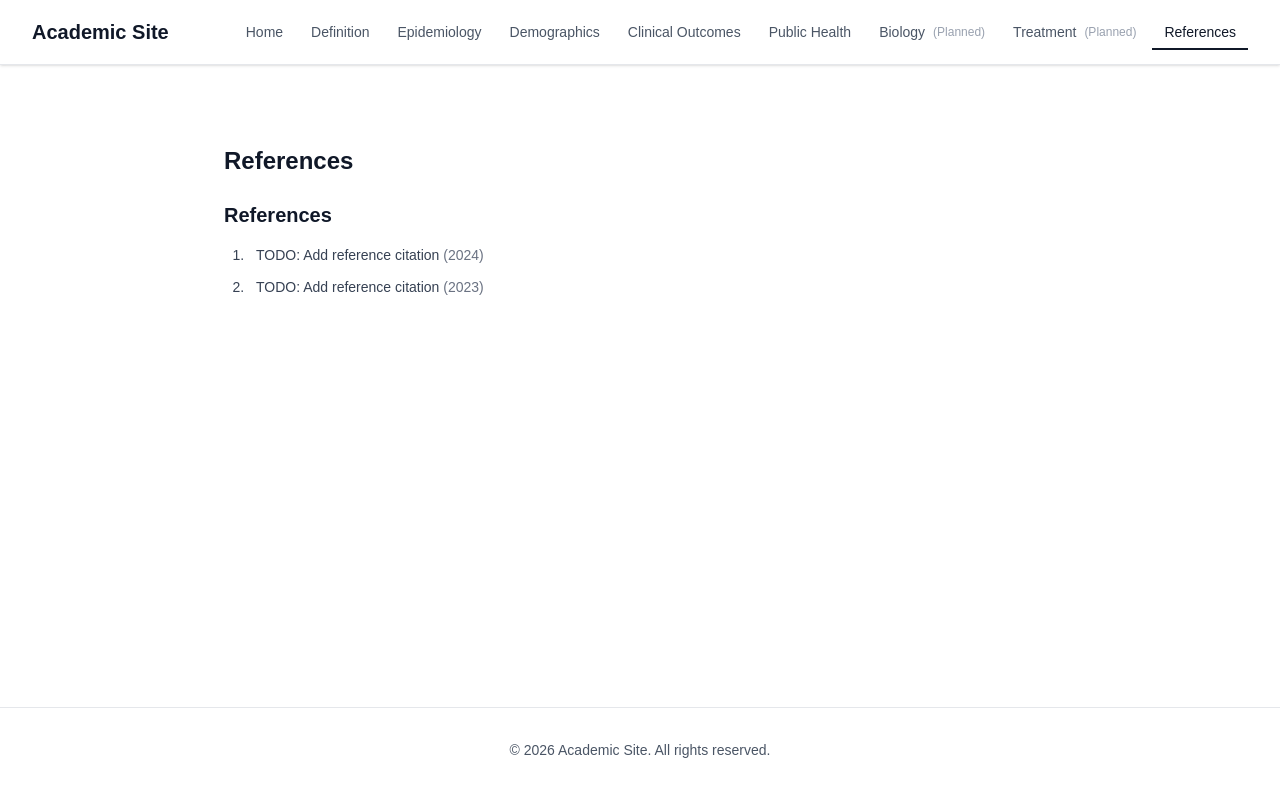
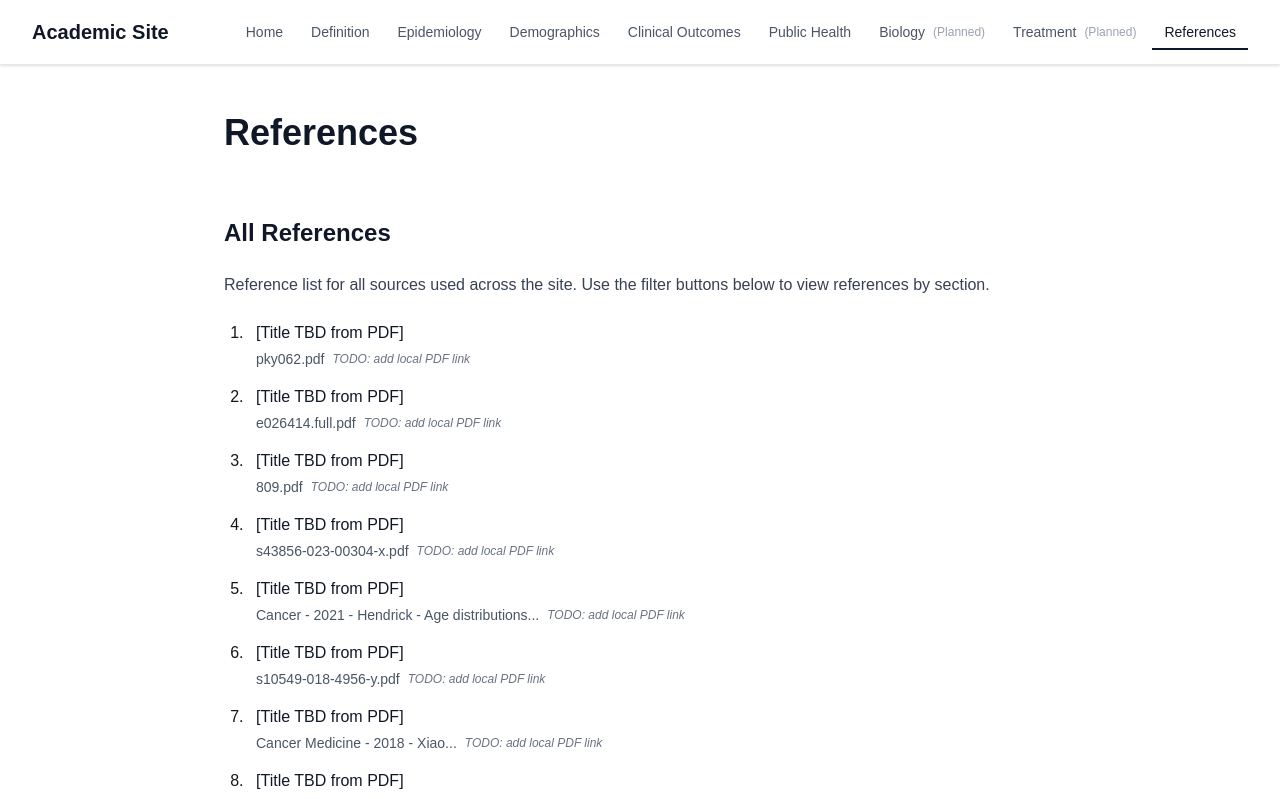
Before and after one commit to Gerald450/metastatic_breast_cancer_research_site, a Next.js app: page /references in a window 1280 px wide. Shown: the top 799 px of the page. Built offline with nearby package versions, Linux system fonts and the light colour scheme.

Commit message:
add references.ts to link pdfs to site

```diff
--- a/app/references/page.tsx
+++ b/app/references/page.tsx
@@ -1,27 +1,21 @@
 import Section from '@/components/Section';
 import ReferenceList from '@/components/ReferenceList';
+import { references } from '@/lib/references';
 
 export default function ReferencesPage() {
-  // TODO: Replace with actual references
-  const references = [
-    {
-      id: '1',
-      citation: 'TODO: Add reference citation',
-      year: 2024,
-    },
-    {
-      id: '2',
-      citation: 'TODO: Add reference citation',
-      year: 2023,
-    },
-  ];
-
   return (
     <div className="py-12">
-      <Section title="References">
+      <div className="mx-auto max-w-4xl px-4 sm:px-6 lg:px-8">
+        <h1 className="mb-8 text-4xl font-bold text-gray-900 dark:text-white">
+          References
+        </h1>
+      </div>
+
+      <Section title="All References">
         <div className="space-y-6">
           <p className="text-gray-700 dark:text-gray-300">
-            {/* TODO: Add references page introduction */}
+            Reference list for all sources used across the site. Use the filter
+            buttons below to view references by section.
           </p>
           <ReferenceList references={references} />
         </div>
--- a/components/ReferenceList.tsx
+++ b/components/ReferenceList.tsx
@@ -1,27 +1,146 @@
-interface Reference {
-  id: string;
-  citation: string;
-  year?: number;
-}
+'use client';
+
+import { useState } from 'react';
+import type { Reference } from '@/lib/references';
 
 interface ReferenceListProps {
   references: Reference[];
+  filterBy?: string; // usedFor tag to filter by
 }
 
-export default function ReferenceList({ references }: ReferenceListProps) {
+export default function ReferenceList({
+  references,
+  filterBy,
+}: ReferenceListProps) {
+  const [selectedFilter, setSelectedFilter] = useState<string | undefined>(
+    filterBy
+  );
+
+  // Get all unique usedFor tags
+  const allTags = Array.from(
+    new Set(references.flatMap((ref) => ref.usedFor))
+  ).sort();
+
+  // Filter references if a tag is selected
+  const filteredReferences =
+    selectedFilter && selectedFilter !== 'all'
+      ? references.filter((ref) => ref.usedFor.includes(selectedFilter))
+      : references;
+
   return (
     <div className="space-y-4">
-      <h3 className="text-xl font-semibold text-gray-900 dark:text-white">
-        References
-      </h3>
-      <ol className="list-decimal space-y-3 pl-6 text-sm text-gray-700 dark:text-gray-300">
-        {references.map((ref) => (
-          <li key={ref.id} className="pl-2">
-            {ref.citation}
-            {ref.year && <span className="text-gray-500"> ({ref.year})</span>}
-          </li>
-        ))}
-      </ol>
+      {allTags.length > 0 && (
+        <div className="flex flex-wrap gap-2">
+          <button
+            onClick={() => setSelectedFilter('all')}
+            className={`rounded-md px-3 py-1.5 text-sm font-medium transition-colors ${
+              (!selectedFilter || selectedFilter === 'all')
+                ? 'bg-gray-900 text-white dark:bg-gray-100 dark:text-gray-900'
+                : 'bg-gray-100 text-gray-700 hover:bg-gray-200 dark:bg-gray-800 dark:text-gray-300 dark:hover:bg-gray-700'
+            }`}
+          >
+            All
+          </button>
+          {allTags.map((tag) => (
+            <button
+              key={tag}
+              onClick={() => setSelectedFilter(tag)}
+              className={`rounded-md px-3 py-1.5 text-sm font-medium transition-colors ${
+                selectedFilter === tag
+                  ? 'bg-gray-900 text-white dark:bg-gray-100 dark:text-gray-900'
+                  : 'bg-gray-100 text-gray-700 hover:bg-gray-200 dark:bg-gray-800 dark:text-gray-300 dark:hover:bg-gray-700'
+              }`}
+            >
+              {tag}
+            </button>
+          ))}
+        </div>
+      )}
+
+      <div className="space-y-4">
+        {filteredReferences.length === 0 ? (
+          <p className="text-gray-500 dark:text-gray-400">
+            No references found for the selected filter.
+          </p>
+        ) : (
+          <ol className="list-decimal space-y-4 pl-6">
+            {filteredReferences.map((ref) => (
+              <li key={ref.id} className="pl-2">
+                <div className="space-y-1">
+                  <div>
+                    <span className="font-medium text-gray-900 dark:text-white">
+                      {ref.title}
+                    </span>
+                    {ref.authors && (
+                      <span className="text-gray-700 dark:text-gray-300">
+                        {' '}
+                        — {ref.authors}
+                      </span>
+                    )}
+                    {ref.year && (
+                      <span className="text-gray-600 dark:text-gray-400">
+                        {' '}
+                        ({ref.year})
+                      </span>
+                    )}
+                    {ref.journal && (
+                      <span className="text-gray-600 dark:text-gray-400">
+                        . {ref.journal}
+                      </span>
+                    )}
+                  </div>
+                  <div className="text-sm">
+                    {ref.localUrl ? (
+                      <a
+                        href={ref.localUrl}
+                        target="_blank"
+                        rel="noopener noreferrer"
+                        className="text-blue-600 hover:text-blue-800 dark:text-blue-400 dark:hover:text-blue-300 underline"
+                      >
+                        {ref.filename}
+                      </a>
+                    ) : (
+                      <div className="flex items-center gap-2">
+                        <span className="text-gray-600 dark:text-gray-400">
+                          {ref.filename}
+                        </span>
+                        <span className="text-xs italic text-gray-500 dark:text-gray-500">
+                          TODO: add local PDF link
+                        </span>
+                      </div>
+                    )}
+                  </div>
+                  {ref.usedFor.length > 0 && (
+                    <div className="flex flex-wrap gap-1.5 pt-1">
+                      {ref.usedFor.map((tag) => (
+                        <span
+                          key={tag}
+                          className="inline-flex items-center rounded bg-gray-100 px-2 py-0.5 text-xs font-medium text-gray-700 dark:bg-gray-800 dark:text-gray-300"
+                        >
+                          {tag}
+                        </span>
+                      ))}
+                    </div>
+                  )}
+                  {ref.highlightNotes && ref.highlightNotes.length > 0 && (
+                    <div className="mt-2 space-y-1 text-xs text-gray-600 dark:text-gray-400">
+                      {ref.highlightNotes.map((note, idx) => (
+                        <div key={idx} className="pl-2">
+                          <span className="font-medium">{note.section}</span>
+                          {note.pages && (
+                            <span> (pages {note.pages})</span>
+                          )}
+                          : {note.excerptHint}
+                        </div>
+                      ))}
+                    </div>
+                  )}
+                </div>
+              </li>
+            ))}
+          </ol>
+        )}
+      </div>
     </div>
   );
 }
--- /dev/null
+++ b/lib/references.ts
@@ -0,0 +1,105 @@
+export type Reference = {
+  id: string;
+  title: string;
+  authors?: string;
+  year?: string;
+  journal?: string;
+  filename: string; // exact uploaded filename
+  localUrl?: string; // e.g., "/pdfs/pky062.pdf"
+  usedFor: string[]; // site sections
+  highlightNotes?: { section: string; pages?: string; excerptHint: string }[];
+};
+
+export const references: Reference[] = [
+  {
+    id: 'ref-001',
+    title: '[Title TBD from PDF]',
+    filename: 'pky062.pdf',
+    usedFor: [],
+    highlightNotes: [],
+  },
+  {
+    id: 'ref-002',
+    title: '[Title TBD from PDF]',
+    filename: 'e026414.full.pdf',
+    usedFor: [],
+    highlightNotes: [],
+  },
+  {
+    id: 'ref-003',
+    title: '[Title TBD from PDF]',
+    filename: '809.pdf',
+    usedFor: [],
+    highlightNotes: [],
+  },
+  {
+    id: 'ref-004',
+    title: '[Title TBD from PDF]',
+    filename: 's43856-023-00304-x.pdf',
+    usedFor: [],
+    highlightNotes: [],
+  },
+  {
+    id: 'ref-005',
+    title: '[Title TBD from PDF]',
+    filename: 'Cancer - 2021 - Hendrick - Age distributions...',
+    usedFor: [],
+    highlightNotes: [],
+  },
+  {
+    id: 'ref-006',
+    title: '[Title TBD from PDF]',
+    filename: 's10549-018-4956-y.pdf',
+    usedFor: [],
+    highlightNotes: [],
+  },
+  {
+    id: 'ref-007',
+    title: '[Title TBD from PDF]',
+    filename: 'Cancer Medicine - 2018 - Xiao...',
+    usedFor: [],
+    highlightNotes: [],
+  },
+  {
+    id: 'ref-008',
+    title: '[Title TBD from PDF]',
+    filename: 's12672-025-02140-y.pdf',
+    usedFor: [],
+    highlightNotes: [],
+  },
+  {
+    id: 'ref-009',
+    title: '[Title TBD from PDF]',
+    filename: 'bcr1983.pdf',
+    usedFor: [],
+    highlightNotes: [],
+  },
+  {
+    id: 'ref-010',
+    title: '[Title TBD from PDF]',
+    filename: '2013-the-national-prevention-strategy...',
+    usedFor: [],
+    highlightNotes: [],
+  },
+  {
+    id: 'ref-011',
+    title: '[Title TBD from PDF]',
+    filename: 'PIIS2589537022000128.pdf',
+    usedFor: [],
+    highlightNotes: [],
+  },
+  {
+    id: 'ref-012',
+    title: '[Title TBD from PDF]',
+    filename: 'oncolo_19_6_608.pdf',
+    usedFor: [],
+    highlightNotes: [],
+  },
+  {
+    id: 'ref-013',
+    title: '[Title TBD from PDF]',
+    filename: 'aging-13-202502.pdf',
+    usedFor: [],
+    highlightNotes: [],
+  },
+];
```
